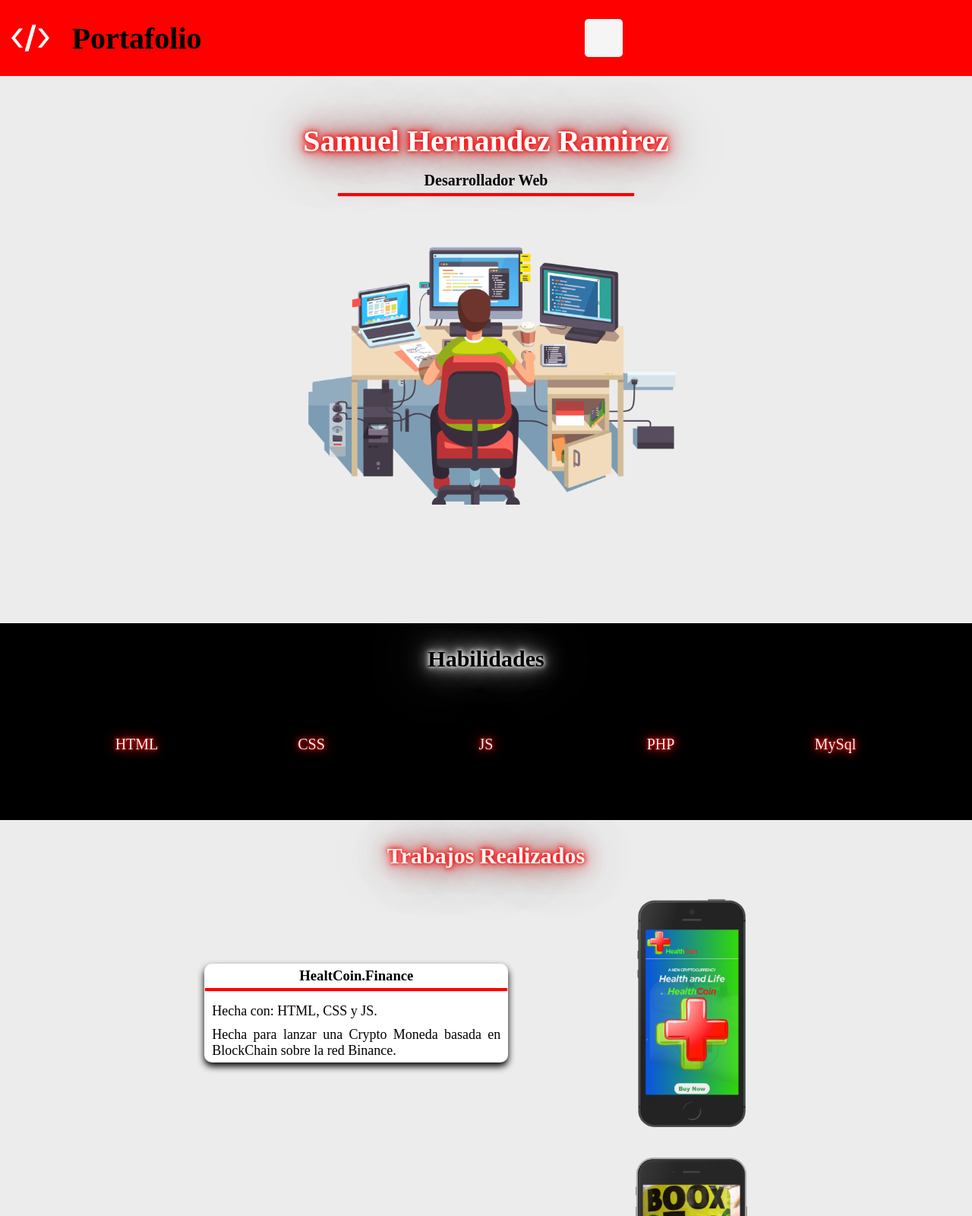
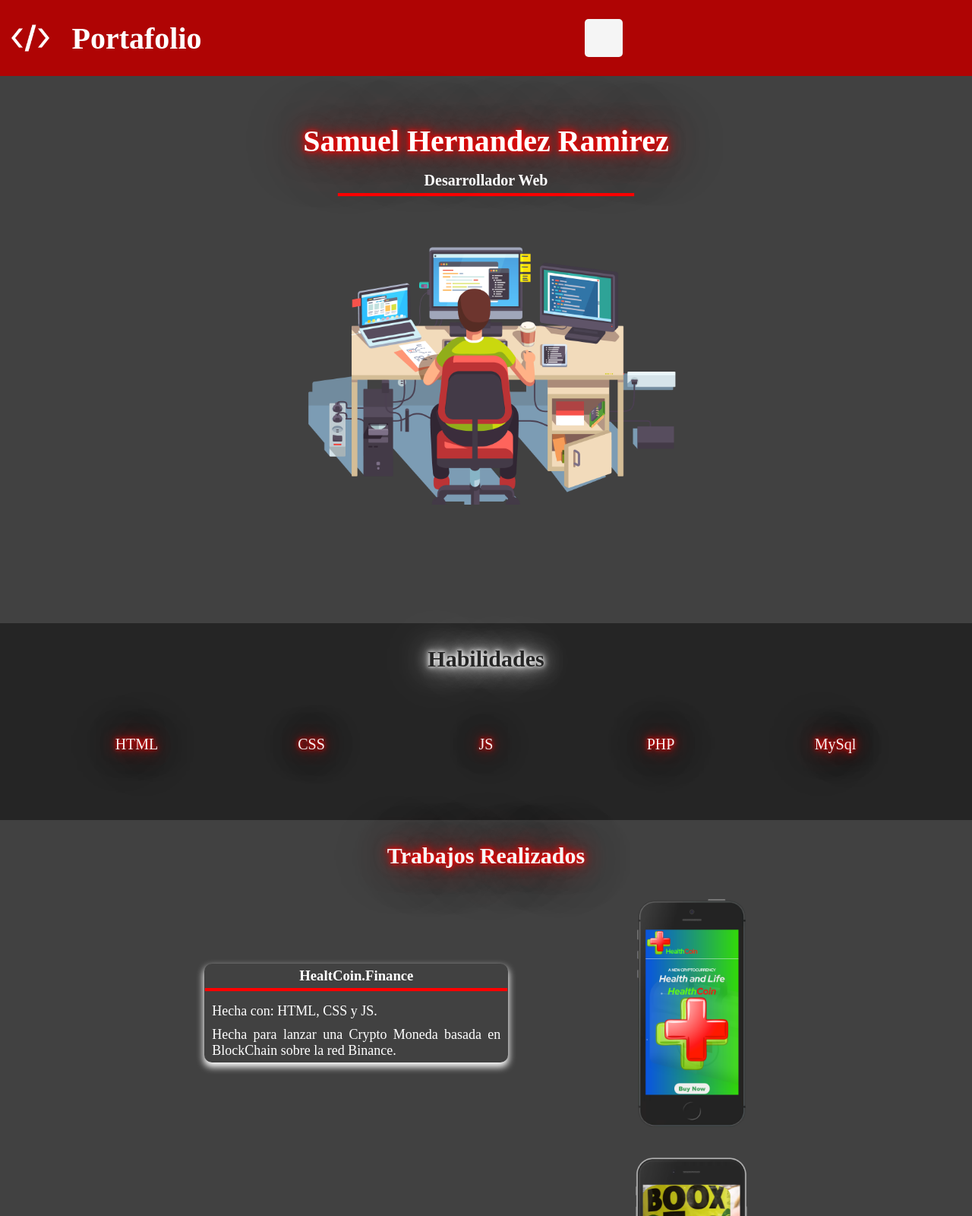
Before and after one commit to samscorpion/MiPortafolio, a plain HTML site: page index.html in a window 1280 px wide. Shown: the top 1600 px of the page at 76% size. Drawn offline with Linux system fonts and the light colour scheme.

Commit message:
.cambioColores

```diff
--- a/css/estilo.css
+++ b/css/estilo.css
@@ -7,7 +7,7 @@
 #particles-js{
     width: 100%;
     height: 100vh;
-    background-color: black;
+    background-color: #252525;
     position: fixed;
     z-index: -2;
 }
@@ -18,11 +18,11 @@
     min-width: 320px;
     max-width: 1440px;
     margin: 0 auto;
-    color: whitesmoke;
+    color: #fff;
 }
 
 header{
-    background-color: red;
+    background-color: #AF0404;
     display: flex;
     flex-direction: row;
     justify-content: start;
@@ -36,7 +36,7 @@ header .logo{
 }
 header h1{
     font-size: 40px;
-    color: black;
+    color: #ff;
 }
 
 header nav{
@@ -47,12 +47,12 @@ header nav{
     border-radius: 5px;
 }
 main{
-    background-color: black;
+    background-color: #252525;
 }
 main .sobre-mi{
     height: 90vh;
-    background-color: rgba(245, 245, 245, 0.966);
-    color: black;
+    background-color: #414141;
+    color: #fff;
     display: flex;
     flex-direction: column;
     align-items: center;
@@ -84,7 +84,7 @@ main .sobre-mi{
     width: 80%;
     margin: 0 auto;
     padding: 5px;
-    box-shadow:  0px 5px 1px -1px red;
+    box-shadow:  0px 5px 1px -1px #FF0000;
     font-weight: 600;
     text-align: center;
 }
@@ -107,7 +107,7 @@ main .sobre-mi{
     padding: 15px 5px;
     margin-bottom: 5px;
     text-align: center;
-    color:black;
+    color:#252525;
 	text-shadow:
 		0 0 5px rgb(255, 255, 255),
 		0 0 10px rgb(255, 255, 255),
@@ -136,7 +136,7 @@ main .sobre-mi{
 
 
 .trabajos{
-    background-color:rgba(245, 245, 245, 0.966) ;
+    background-color:#414141;
     padding-bottom: 30px;
 }
 .trabajos h2{
@@ -154,7 +154,7 @@ main .sobre-mi{
 .trabajo{
     width: 80%;
     margin: 0 auto;
-    color: black;
+    color: #fff;
 }
 .trabajo .healtcoin{
     height: 300px;
@@ -167,13 +167,13 @@ main .sobre-mi{
 }
 
 .trabajo .item{
-    background-color: rgb(255, 255, 255);
+    background-color: #414141;
     border-radius: 10px;
-    box-shadow: 0px 5px 10px 0px black;
+    box-shadow: 0px 5px 10px 1px #fff;
 }
 .trabajo .item h3{
     padding: 5px 0px;
-    box-shadow:  0px 5px 1px -1px red;
+    box-shadow:  0px 5px 1px -1px #FF0000;
     margin-bottom: 15px;
     text-align: center;
 }
@@ -200,7 +200,7 @@ main .sobre-mi{
     height: 300px;
 }
 footer{
-    background-color:red ;
+    background-color: #AF0404 ;
 
 }
 
@@ -269,14 +269,14 @@ footer{
 
     .items:hover::before{
         transform: skewX(20deg);
-        border-left: 3px solid red;
-        border-right: 3px solid red;
+        border-left: 3px solid #FF0000;
+        border-right: 3px solid #FF0000;
         border-radius: 50%;
     }
     .items:hover::after{
         transform: skewY(-25deg);
-        border-top: 3px solid red;
-        border-bottom: 3px solid red;
+        border-top: 3px solid #FF0000;
+        border-bottom: 3px solid #FF0000;
         border-radius: 50%;
     }
     .trabajo{
```
